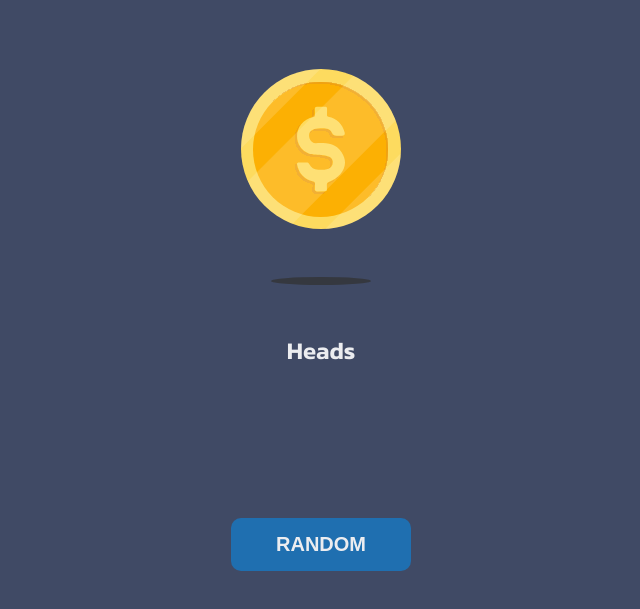
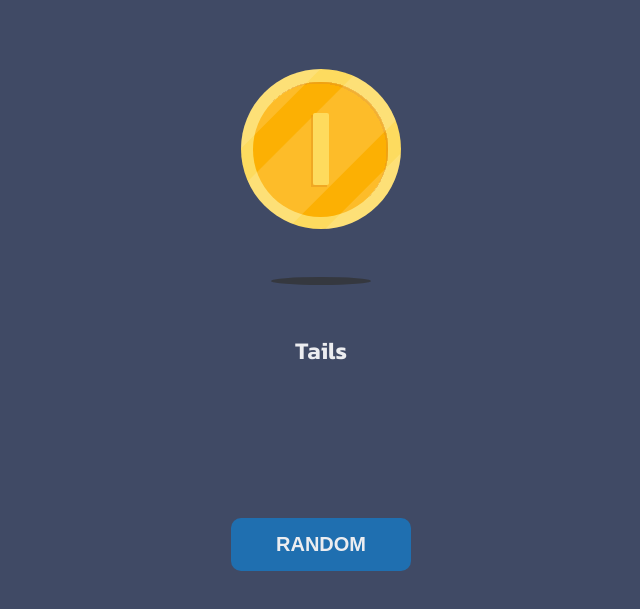
Before and after one commit to Giraldo998/Flip-the-coin, a plain HTML site: page docs/index.html in a window 1280 px wide. Both pictures are taken after a click on the button "RANDOM". Shown: the part 173-782 px from the top of the page, without its empty margins (319-959 px from the left). Drawn offline with Linux system fonts and the light colour scheme.

Commit message:
feat: dar funcionalidad y animaciones al pryecto
- Agregar listener al boton de giro para cuando se haga click defina
  nuestra suerte.
- Aplicar cambios a los elementos del DOM según el resultado dado.
- Agregar animaciones CSS a la moneda para hacerla mas dinámica.

```diff
--- a/docs/assets/Js/index.js
+++ b/docs/assets/Js/index.js
@@ -0,0 +1,17 @@
+const imageCoin = document.querySelector('#coin-img'),
+	resultText = document.querySelector('#coin-result'),
+	flipButton = document.querySelector('#flip-btn');
+
+
+flipButton.addEventListener('click', ()=>{
+
+   const result = (Math.random() < 0.5) ? "Heads" : "Tails";
+   imageCoin.classList.add('flip');
+
+   setTimeout(() => {
+      resultText.innerHTML = result;
+      imageCoin.classList.remove('flip');
+      imageCoin.src = (result === "Heads") ? "assets/img/heads.svg" : "assets/img/tails.svg";
+   }, 1500);
+
+});
--- a/docs/assets/css/styles.css
+++ b/docs/assets/css/styles.css
@@ -13,7 +13,6 @@ body {
 	font-weight: 600;
 	color: #ecedf0;
 	background-color: #404a65;
-
 }
 
 .content-container {
@@ -41,12 +40,12 @@ body {
 				5px 5px 0 #35383f;
 		}
 
-      .caption{
+		.caption {
 			font-size: 1.5rem;
 		}
 	}
 
-   main{
+	main {
 		display: flex;
 		flex-direction: column;
 		align-items: center;
@@ -54,25 +53,29 @@ body {
 		padding: 2rem 2.5rem;
 		font-size: 1.5rem;
 
-      .coin-container{
+		.coin-container {
 			display: flex;
 			justify-content: center;
 			align-items: center;
 			flex-direction: column;
 			gap: 3rem;
+
+			.coin-image.flip {
+				animation: girar infinite 1s linear;
+			}
 		}
 
-      .result{
+		.result {
 			text-transform: capitalize;
 		}
 	}
 
-   footer{
+	footer {
 		margin: 0 auto;
 		align-content: center;
 		padding: 2rem 2.5rem 3.5rem;
 
-      .flip-button{
+		.flip-button {
 			width: 180px;
 			height: 53px;
 			padding: 15px 40px;
@@ -82,8 +85,17 @@ body {
 			color: inherit;
 			border: none;
 			border-radius: 10px;
-         background-color: #1F6FB0;
+			background-color: #1f6fb0;
 			cursor: pointer;
 		}
 	}
 }
+
+@keyframes girar {
+	from {
+		transform: rotate(0deg);
+	}
+	to {
+		transform: rotatey(360deg);
+	}
+}
--- a/docs/index.html
+++ b/docs/index.html
@@ -17,7 +17,7 @@
       </header>
       <main>
          <div class="coin-container">
-            <img id="coin-img" src="assets/img/heads.svg" alt="">
+            <img id="coin-img" class="coin-image" src="assets/img/heads.svg" alt="">
             <img src="assets/img/shadow.svg" alt="">
          </div>
          <div class="result">
@@ -28,6 +28,6 @@
          <button id="flip-btn" class="flip-button">random</button>
       </footer>
    </div>
-   <script type="module" src="assets/Js/index.js"></script>
+   <script src="assets/Js/index.js"></script>
 </body>
 </html>
```
Lines whose indentation alone changed are shown as unchanged.
